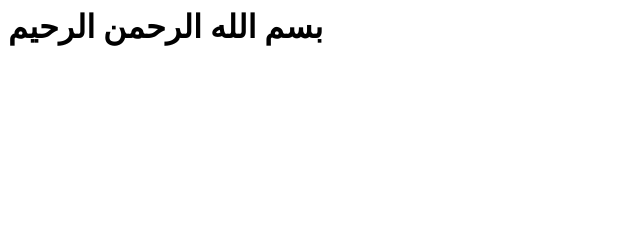
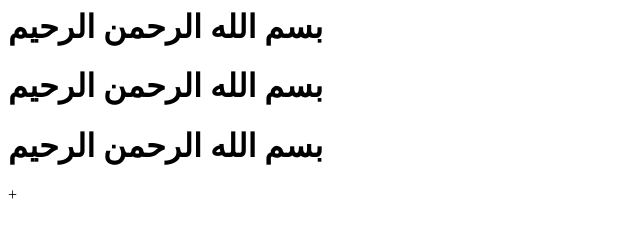
Before and after one commit to BassamMsmar/LMS, a plain HTML site: page index.html in a window 1280 px wide. Shown: the whole page, without its empty margins (0-640 px from the left). Drawn offline with Linux system fonts and the light colour scheme.

Commit message:
edit index

```diff
--- a/index.html
+++ b/index.html
@@ -4,5 +4,11 @@
     <h1>
         بسم الله الرحمن الرحيم
     </h1>
+    <h1>
+        بسم الله الرحمن الرحيم
+    </h1>
+    <h1>
+        بسم الله الرحمن الرحيم
+    </h1>
     </body>
-</html>
+</html>+
```
